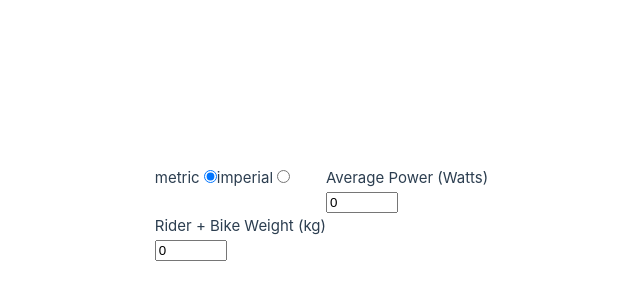
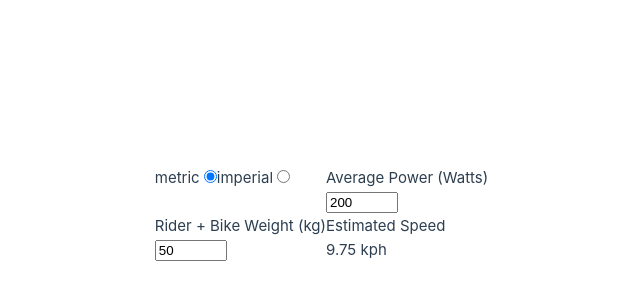
Before and after one commit to trainerday/calculators, a Vue app: page / in a window 1280 px wide. Shown: the part 186-486 px from the top of the page, without its empty margins (314-954 px from the left). Built offline with nearby package versions, Linux system fonts and the light colour scheme.

Commit message:
Fixed most of the reactivity issues, focusing on adding functionality

```diff
--- a/src/App.vue
+++ b/src/App.vue
@@ -1,45 +1,70 @@
 <script setup>
-import { ref } from 'vue';
+import { watch, ref } from 'vue';
 import Number_box_with_text from './components/number_box_with_text.vue';
-import Custom_radio_form_group from './components/custom_radio_form_group.vue'
+import Radio_group from './components/radio_group.vue'
+import Speed from './components/speed.vue';
 
-let is_metric = ref(true);
-let unit_systems = ref([{
-  label: "metric",
-  value: "kg"
-}, {
-  label: "imperial",
-  value: "lbs"
-}]) ;
+const unit_lists = {
+  metric: {
+    type: "metric",
+    weight: "kg",
+    speed: "kph",
+    weight_from_imperial: 2.205,
+    speed_from_imperial: 1.60934,
+  },
+  imperial: {
+    type: "imperial",
+    weight: "lbs",
+    speed: "mph",
+    weight_from_metric: .4535147,
+    speed_from_metric: .621371,
+  },
+}
+let system_in_use = ref(unit_lists["metric"].type);
 
-let weight = ref(0);
-let power = ref(0);
-let unit = ref('kg');
+let weight = ref(50);
+let power = ref(200);
+let drag = 0.6
+let frontal_area = 0.5
+let headwind = 0
 
 </script>
 
 <template>
   <div class="units">
-    <Custom_radio_form_group
-      v-model="unit"
-      v-bind:fields="unit_systems"
-      name="unitsys"
+    <Radio_group
+      v-model="system_in_use"
+      :unit_system="unit_lists"
+      name="unit_selector"
     />
   </div>
   <div class="energy">
     <Number_box_with_text
       text="Average Power"
       unit="Watts"
-      :params="{min: -100, max: 2700}"
-      v-model="power"
+      :params="{min: 0, max: 2700}"
+      :amount="power"
+      @update:amount="$event => (power = $event)"
     />
   </div>
   <div class="weight">
     <Number_box_with_text
       text="Rider + Bike Weight"
-      :unit="unit"
+      :unit="unit_lists[system_in_use].weight"
       :params="{min: 0, max: 1000}"
-      v-model="weight"
+      :amount="weight"
+      @update:amount="$event => (weight = $event)"
+    />
+  </div>
+  <div class="speed">
+    <Speed
+      :unit="unit_lists[system_in_use].speed"
+      :power="power"
+      :mass="weight"
+      :drag="drag"
+      :frontal_area="frontal_area"
+      :headwind="headwind"
+
     />
   </div>
 
--- a/src/components/custom_radio_form_group.vue
+++ /dev/null
@@ -1,39 +0,0 @@
-<script setup>
-import { ref, defineProps, defineModel } from 'vue';
-
-const props = defineProps({
-    fields: {
-        type: Array,
-        required: true,
-    },
-    name : {
-        type: String,
-        required: true,
-    }
-})
-
-let selected_value = defineModel();
-
-let should_be_checked = ref(true) ;
-function check_check() {
-    if (should_be_checked) {
-        should_be_checked = false;
-        return true;
-    }
-    else {
-        return false;
-    }
-}
-</script>
-
-<template>
-    <label v-for="(i, index) in fields" :key="index" class="radio-container"> {{ i.label }}
-        <input type="radio" :name="name" :value="i.value" v-model="selected_value">
-        <span class="checkmark"></span>
-    </label>
-
-</template>
-
-<style scoped>
-
-</style>
--- a/src/components/number_box_with_text.vue
+++ b/src/components/number_box_with_text.vue
@@ -1,6 +1,4 @@
 <script setup>
-
-
     const props = defineProps({
         text: {
             type: String,
@@ -14,9 +12,12 @@
             type: Object,
             required: false,
         },
+        amount: {
+            required: true,
+        },
     })
 
-    let amount = defineModel();
+    const emit = defineEmits(["update:amount"]);
 </script>
 
 <template>
@@ -24,7 +25,8 @@
         {{ text }} ({{ unit }}) <br>
         <input
             type="number"
-            :value="amount"
+            :value="props.amount"
+            @input="emit('update:amount', $event.target.value)"
             :min="(typeof params !== 'undefined') ? params.min : 0"
             :max="(typeof params !== 'undefined') ? params.max : 1000"
         >
--- /dev/null
+++ b/src/components/radio_group.vue
@@ -0,0 +1,27 @@
+<script setup>
+import { onMounted, ref } from 'vue' ;
+const props = defineProps({
+    unit_system: {
+        type: Object,
+        required: true,
+    },
+    name : {
+        type: String,
+        required: true,
+    }
+});
+
+const selected_value = defineModel() ;
+
+</script>
+
+<template>
+    <label v-for="i in props.unit_system" :key="i.type" class="radio-container"> {{ i.type }}
+        <input type="radio" :name="props.name" :value="i.type" v-model="selected_value">
+        <!-- <span class="checkmark"></span> -->
+    </label>
+</template>
+
+<style scoped>
+
+</style>
--- /dev/null
+++ b/src/components/speed.vue
@@ -0,0 +1,89 @@
+<script setup>
+import { ref, computed, watch, onMounted } from 'vue';
+
+    const props = defineProps({
+        unit: {
+            type: String,
+            required: true,
+        },
+        power: {
+            required: true,
+        },
+        mass: {
+            required: true,
+        },
+        drag: {
+            required: true,
+        },
+        frontal_area: {
+            required: true,
+        },
+        headwind: {
+            required: true,
+        }
+    });
+    const grav = 9.80665;
+    const rolling_resistance = 0.005;
+    const air_density = 1.225;
+    const drivetrain_loss = 0.03;
+
+    const A = computed(() => {
+        return 0.5 * air_density * props.frontal_area * props.drag ;
+    });
+
+    const B = computed(() => {
+        return grav * rolling_resistance * props.mass ;
+    });
+
+    const C = computed(() => {
+        return (1 - drivetrain_loss) * props.power ;
+    });
+
+    /**
+     * Uses the newton_raphson method to find a close guess to the actual value.
+     */
+    function find_speed(v0 = 5.0, tolerance = 0.0001, max_depth = 100) {
+        let v = v0 ;
+
+        for ( let i = 0 ; i < max_depth ; i++ ) {
+            const relative_wind = props.headwind + v ;
+            // console.log("values: ", A, B, C);
+            // console.log(A.value * relative_wind**2 * v + B.value * v - C.value)
+            const f = A.value * relative_wind**2 * v + B.value * v - C.value ;
+            const df = 3 * A.value * relative_wind**2 + B.value ;
+
+            if (df == 0) {
+                break ;
+            }
+
+            const next = v - ( f / df ) ;
+
+            if (Math.abs(next - v) < tolerance) {
+                return next.toFixed(2) ;
+            }
+
+            v = next ;
+        }
+        return v.toFixed(2) ; // best estimate if no convergance
+    }
+
+    const calculated_speed = ref(find_speed()) ;
+
+    watch(
+        () => [props.power, props.mass, props.drag, props.frontal_area, props.headwind],
+        () => {
+            calculated_speed.value = find_speed();
+        },
+        { immediate: true }
+    );
+
+</script>
+
+<template>
+    <p>
+        <!-- {{ A }} {{ B }} {{ C }} -->
+        Estimated Speed
+        {{ (props.headwind == 0) ? "" : "(" + props.headwind + props.unit +" wind)" }} <br>
+        {{ calculated_speed }} {{ " " + props.unit }}
+    </p>
+</template>
```
Also changed, not shown: src/components/custom_radio_button.vue (deleted, +0 -33 lines).
